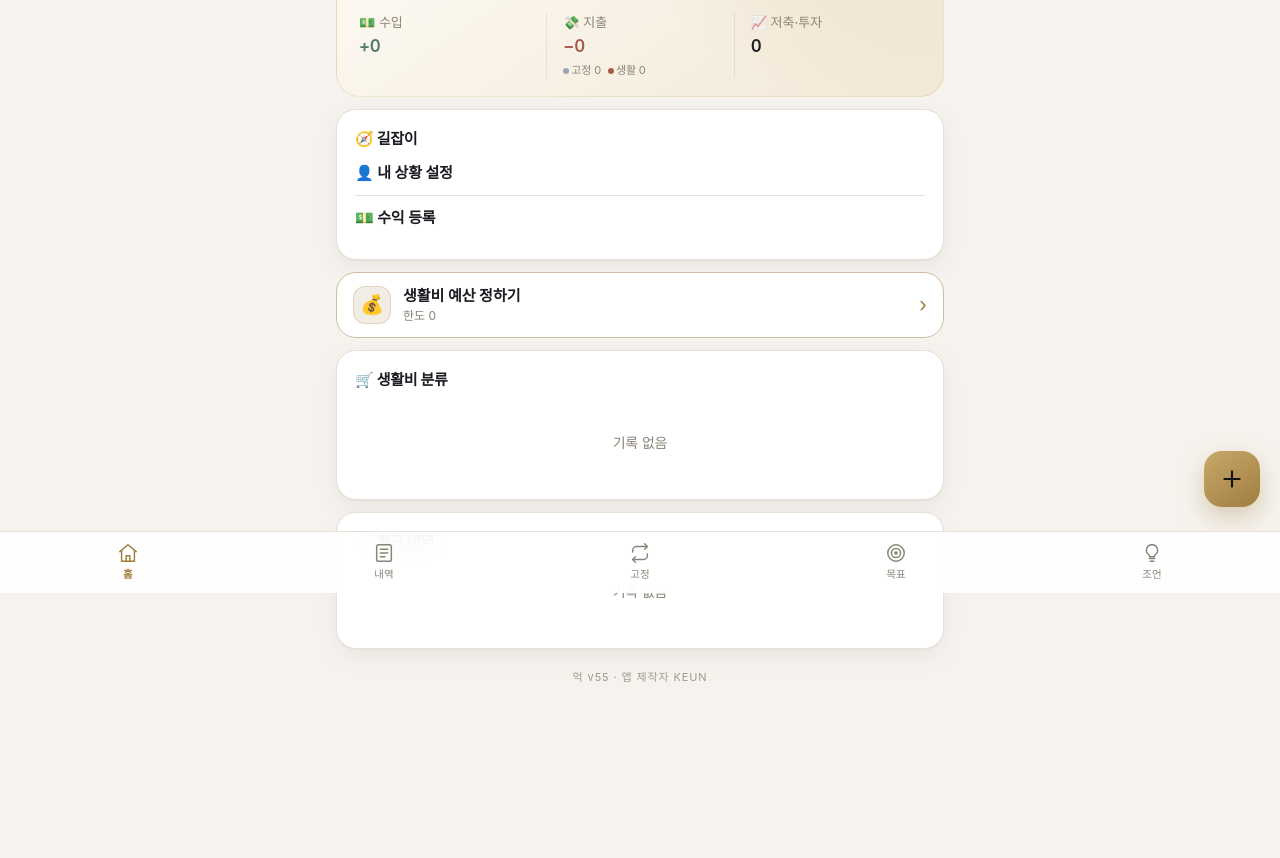
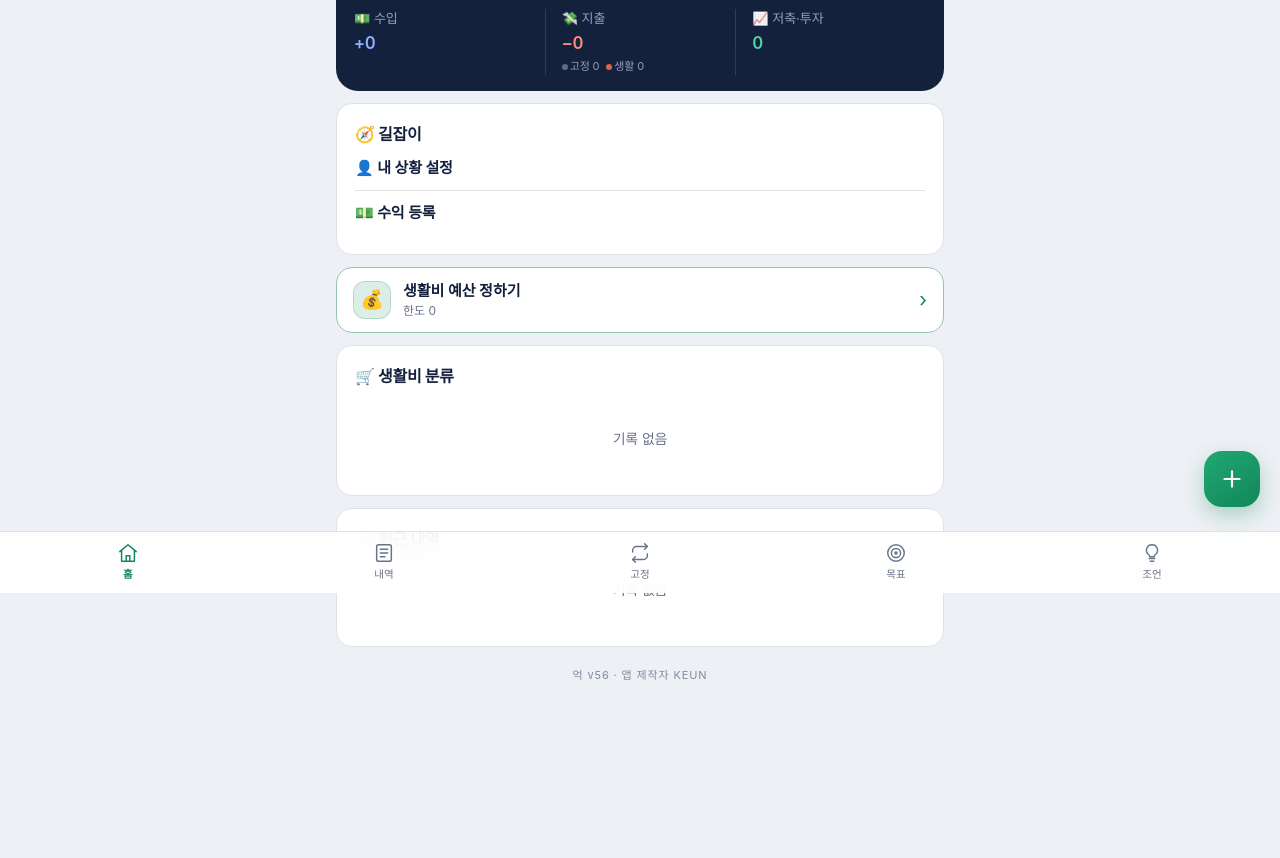
Before and after one commit to keun4jang/eok, a plain HTML site: page index.html in a window 1280 px wide. Shown: the part 207-1065 px from the top of the page. Drawn offline with Linux system fonts and the light colour scheme.

Commit message:
배포: 억 v56

```diff
--- a/index.html
+++ b/index.html
@@ -3,14 +3,14 @@
 <head>
   <meta charset="utf-8" />
   <meta name="viewport" content="width=device-width, initial-scale=1, viewport-fit=cover" />
-  <meta name="theme-color" id="themeColor" content="#F6F3EE" />
+  <meta name="theme-color" id="themeColor" content="#EDF0F4" />
   <script>
     // 테마(기기별 설정): light(기본) / dark / auto. 화면이 그려지기 전에 적용해 깜빡임 방지
     (function () {
       var t = 'light'; try { t = localStorage.getItem('eok.theme') || 'light'; } catch (e) {}
       document.documentElement.setAttribute('data-theme', t);
       var dark = t === 'dark' || (t === 'auto' && window.matchMedia && matchMedia('(prefers-color-scheme: dark)').matches);
-      document.getElementById('themeColor').setAttribute('content', dark ? '#0C0D10' : '#F6F3EE');
+      document.getElementById('themeColor').setAttribute('content', dark ? '#0C1220' : '#EDF0F4');
     })();
   </script>
   <meta name="apple-mobile-web-app-capable" content="yes" />
--- a/styles.css
+++ b/styles.css
@@ -1,86 +1,102 @@
 /*
- * 팔레트: 잉크(딥 차콜) + 샴페인 골드 + 아이보리.
- * 수입/지출은 원색 파랑·빨강 대신 채도를 낮춘 세이지/테라코타로 고급감 유지.
- * 기본은 밝은 아이보리 페이퍼 톤. 조언 탭에서 어둡게·자동 선택.
+ * 팔레트(2026-11-17 다시 디자인): 통장 종이(차가운 회청) + 남색 잉크.
+ * 💵 수입 = 파랑(은행 입금 색), 💸 지출 = 빨강, 🔁 고정 = 회청, 📈 저축·투자 = 초록(앱의 목적이라 강조색 --gold도 초록).
+ * 힘은 맨 위 남색 카드 하나에만. 나머지 카드는 그림자 없이 평평하게.
  */
 :root {
-  --bg: #F6F3EE;
+  --bg: #EDF0F4;
   --surface: #FFFFFF;
-  --surface-2: #F1ECE4;
-  --line: #E7E0D5;
-  --text: #1A1C21;
-  --muted: #8A8377;
-  --gold: #A07D3F;
-  --gold-hi: #C8A96A;
-  --gold-soft: rgba(160, 125, 63, .10);
-  --income: #4F7A63;
-  --expense: #A85A48;
-  --warn-soft: rgba(184, 128, 64, .12);
-  --good-soft: rgba(79, 122, 99, .10);
-  --shadow: 0 1px 2px rgba(26, 28, 33, .04), 0 8px 24px rgba(26, 28, 33, .05);
-  --hero-1: #FFFDF8;
-  --hero-2: #F2E8D6;
-  --hero-text: #1A1C21;
-  --hero-strong: #1A1C21;
-  --hero-sub: #8A8377;
-  --hero-line: rgba(26,28,33,.08);
-  --hero-neg: #A85A48;
-  --on-gold: #15130F;
+  --surface-2: #F3F5F8;
+  --line: #DDE2EA;
+  --text: #14213D;
+  --muted: #687389;
+  --gold: #13865A;
+  --gold-hi: #1FA971;
+  --gold-soft: rgba(19, 134, 90, .10);
+  --income: #2F64D6;
+  --expense: #D2473A;
+  --fix: #8A97AE;
+  --warn-soft: rgba(210, 140, 40, .13);
+  --good-soft: rgba(19, 134, 90, .10);
+  --shadow: none;
+  --hero-1: #14213D;
+  --hero-2: #14213D;
+  --hero-bg: #14213D;
+  --hero-text: #DCE3F0;
+  --hero-strong: #FFFFFF;
+  --hero-sub: #93A0B8;
+  --hero-line: rgba(255,255,255,.12);
+  --hero-neg: #FF8B7E;
+  --hero-in: #8DB2FF;
+  --hero-ex: #FF8B7E;
+  --hero-sav: #4FD69C;
+  --on-gold: #FFFFFF;
   --seg-on: #FFFFFF;
-  --radius: 20px;
+  --radius: 16px;
   --safe-bottom: env(safe-area-inset-bottom, 0px);
   color-scheme: light;
 }
-/* 테마: 기본 밝게(light). 조언 탭에서 어둡게/자동(시스템) 선택 → html[data-theme] */
 :root[data-theme="dark"] {
-    --bg: #0C0D10;
-    --surface: #15171C;
-    --surface-2: #1C1F26;
-    --line: #262A33;
-    --text: #EDE8DF;
-    --muted: #8A8F98;
-    --gold: #C8A96A;
-    --gold-hi: #E2C88F;
-    --gold-soft: rgba(200, 169, 106, .10);
-    --income: #8FB8A0;
-    --expense: #D49A88;
-    --warn-soft: rgba(217, 180, 106, .10);
-    --good-soft: rgba(143, 184, 160, .10);
-    --shadow: none;
-    --hero-1: #1E2129;
-    --hero-2: #121419;
-    --hero-text: #EDE8DF;
-    --hero-strong: #F3EBDD;
-    --hero-sub: #A7A196;
-    --hero-line: rgba(255,255,255,.08);
-    --hero-neg: #E0A897;
-    --seg-on: #2A2E37;
-    color-scheme: dark;
+  --bg: #0C1220;
+  --surface: #141B2C;
+  --surface-2: #1A2237;
+  --line: #253049;
+  --text: #E4EAF5;
+  --muted: #8C97AD;
+  --gold: #3CCB8E;
+  --gold-hi: #6FE0AF;
+  --gold-soft: rgba(60, 203, 142, .12);
+  --income: #7EA6FF;
+  --expense: #FF8273;
+  --fix: #7C89A3;
+  --warn-soft: rgba(230, 170, 70, .12);
+  --good-soft: rgba(60, 203, 142, .12);
+  --shadow: none;
+  --hero-1: #1B2640;
+  --hero-2: #1B2640;
+  --hero-bg: #1B2640;
+  --hero-text: #DCE3F0;
+  --hero-strong: #FFFFFF;
+  --hero-sub: #93A0B8;
+  --hero-line: rgba(255,255,255,.10);
+  --hero-neg: #FF8B7E;
+  --hero-in: #8DB2FF;
+  --hero-ex: #FF8B7E;
+  --hero-sav: #4FD69C;
+  --on-gold: #0C1220;
+  --seg-on: #253049;
+  color-scheme: dark;
 }
 @media (prefers-color-scheme: dark) {
   :root[data-theme="auto"] {
-    --bg: #0C0D10;
-    --surface: #15171C;
-    --surface-2: #1C1F26;
-    --line: #262A33;
-    --text: #EDE8DF;
-    --muted: #8A8F98;
-    --gold: #C8A96A;
-    --gold-hi: #E2C88F;
-    --gold-soft: rgba(200, 169, 106, .10);
-    --income: #8FB8A0;
-    --expense: #D49A88;
-    --warn-soft: rgba(217, 180, 106, .10);
-    --good-soft: rgba(143, 184, 160, .10);
+    --bg: #0C1220;
+    --surface: #141B2C;
+    --surface-2: #1A2237;
+    --line: #253049;
+    --text: #E4EAF5;
+    --muted: #8C97AD;
+    --gold: #3CCB8E;
+    --gold-hi: #6FE0AF;
+    --gold-soft: rgba(60, 203, 142, .12);
+    --income: #7EA6FF;
+    --expense: #FF8273;
+    --fix: #7C89A3;
+    --warn-soft: rgba(230, 170, 70, .12);
+    --good-soft: rgba(60, 203, 142, .12);
     --shadow: none;
-    --hero-1: #1E2129;
-    --hero-2: #121419;
-    --hero-text: #EDE8DF;
-    --hero-strong: #F3EBDD;
-    --hero-sub: #A7A196;
-    --hero-line: rgba(255,255,255,.08);
-    --hero-neg: #E0A897;
-    --seg-on: #2A2E37;
+    --hero-1: #1B2640;
+    --hero-2: #1B2640;
+    --hero-bg: #1B2640;
+    --hero-text: #DCE3F0;
+    --hero-strong: #FFFFFF;
+    --hero-sub: #93A0B8;
+    --hero-line: rgba(255,255,255,.10);
+    --hero-neg: #FF8B7E;
+    --hero-in: #8DB2FF;
+    --hero-ex: #FF8B7E;
+    --hero-sav: #4FD69C;
+    --on-gold: #0C1220;
+    --seg-on: #253049;
     color-scheme: dark;
   }
 }
@@ -270,7 +286,7 @@ main { max-width: 640px; margin: 0 auto; padding: 8px 16px; }
   width: 56px; height: 56px; border-radius: 18px; border: 0;
   background: linear-gradient(145deg, var(--gold-hi), var(--gold)); color: var(--on-gold);
   display: grid; place-items: center; cursor: pointer;
-  box-shadow: 0 10px 24px rgba(160, 125, 63, .35);
+  box-shadow: 0 8px 20px rgba(19, 134, 90, .30);
 }
 .fab:active { transform: scale(.96); }
 
@@ -470,7 +486,7 @@ details.hint summary { cursor: pointer; }
 /* 수익 배분 */
 .alloc-bar { display: flex; height: 12px; border-radius: 99px; overflow: hidden; background: var(--surface-2); margin: 4px 0 10px; }
 .alloc-bar i { display: block; height: 100%; }
-.a-fix { background: #9AA6B8; } .a-liv { background: var(--expense); } .a-sav { background: var(--gold); }
+.a-fix { background: var(--fix); } .a-liv { background: var(--expense); } .a-sav { background: var(--gold); }
 .dot { display: inline-block; width: 8px; height: 8px; border-radius: 50%; margin-right: 6px; }
 .alloc th { font-size: 11px; color: var(--muted); font-weight: 600; text-align: right; padding-bottom: 4px; }
 .alloc td { text-align: right; white-space: nowrap; } .alloc td:first-child { text-align: left; }
@@ -505,3 +521,25 @@ details.hint summary { cursor: pointer; }
 .hero-split span { word-break: keep-all; overflow-wrap: anywhere; }
 .hero-split b { font-size: 17px; white-space: nowrap; }
 @media (max-width: 380px) { .hero-split div + div { padding-left: 8px; } .hero-split b { font-size: 15px; } }
+
+/* ---------- 맨 위 카드 (2026-11-17): 남색 판 + 두꺼운 수입 막대 ---------- */
+.hero { background: var(--hero-bg); border: 0; border-radius: 22px; padding: 20px 18px 16px; color: var(--hero-text); }
+.hero::after { content: none; }
+.hero-label { font-size: 13px; letter-spacing: 0; color: var(--hero-sub); }
+.hero-amount { font-size: 36px; font-weight: 800; letter-spacing: -0.04em; margin: 2px 0 14px; }
+.hero .income { color: var(--hero-in); }
+.hero .expense { color: var(--hero-ex); }
+.hero-split div:last-child b { color: var(--hero-sav); }
+.hero-stack { height: 28px; border-radius: 8px; gap: 2px; background: rgba(255,255,255,.08); }
+.hero-stack i { display: flex; align-items: center; justify-content: center; min-width: 0; overflow: hidden;
+  font-style: normal; font-size: 11px; font-weight: 700; color: rgba(255,255,255,.95); white-space: nowrap; }
+.hero .a-fix { background: #5D6C8A; }
+.hero .a-liv { background: #E0604F; }
+.hero .a-sav { background: #23B077; }
+.hero-stack .half { width: 2px; background: #FFFFFF; opacity: .7; }
+.hero-split { border-top: 0; margin-top: 12px; padding-top: 0; }
+.hero-split span, .hero-split small { color: var(--hero-sub); }
+/* 나머지 카드: 평평하게 */
+.card { box-shadow: none; }
+.card h2 { font-size: 16px; }
+.topbar h1 { color: var(--text); }
--- a/sw.js
+++ b/sw.js
@@ -1,7 +1,7 @@
 // 오프라인 지원 + 빠른 업데이트.
 // 네트워크 우선: 온라인이면 항상 최신 파일을 받고 캐시를 갱신, 오프라인일 때만 캐시 사용.
 // (앱을 고치면서 폰에서 바로 확인하기 위해 캐시 우선 → 네트워크 우선으로 변경)
-const CACHE = 'eok-v55'; // 배포 때 deploy.sh가 버전으로 바꿔 씀 (바뀌면 폰이 새 버전 받음)
+const CACHE = 'eok-v56'; // 배포 때 deploy.sh가 버전으로 바꿔 씀 (바뀌면 폰이 새 버전 받음)
 const ASSETS = ['./', 'index.html', 'styles.css', 'app.js', 'version.js', 'parser.js', 'sync-core.js', 'guide.js', 'ai.js', 'sync.js', 'firebase-config.js', 'manifest.webmanifest', 'icons/icon-192.png', 'icons/icon-512.png', 'icons/icon-180.png'];
 
 self.addEventListener('install', e => {
--- a/version.js
+++ b/version.js
@@ -1 +1 @@
-window.EOK_VERSION = { n: 55, date: '2026.11.17' };
+window.EOK_VERSION = { n: 56, date: '2026.11.17' };
```
Also changed, not shown: app.js, manifest.webmanifest.
